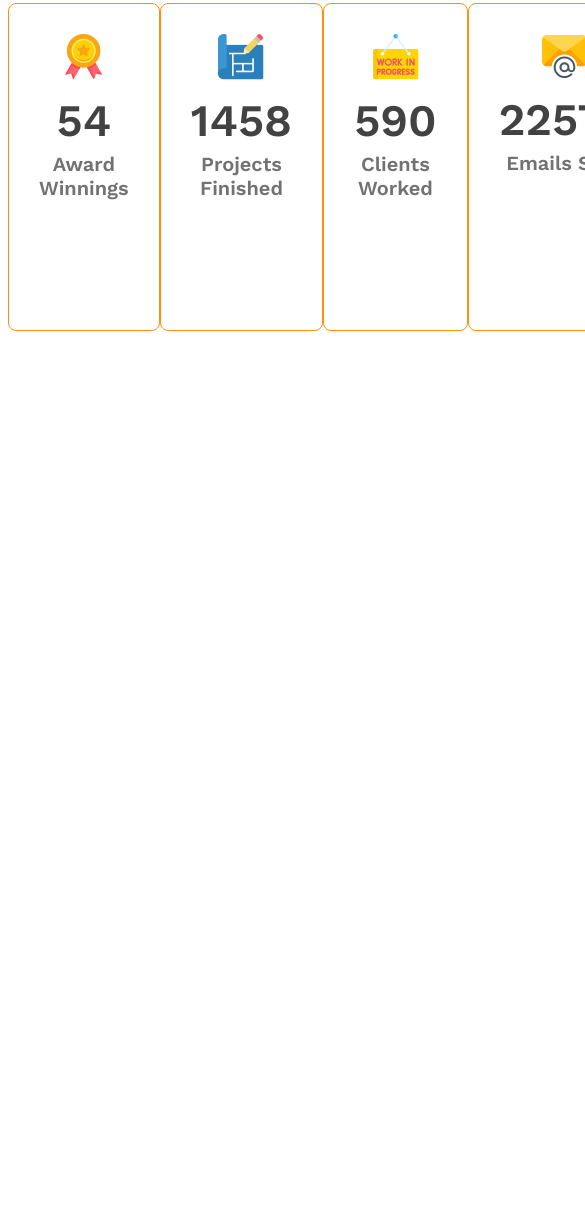
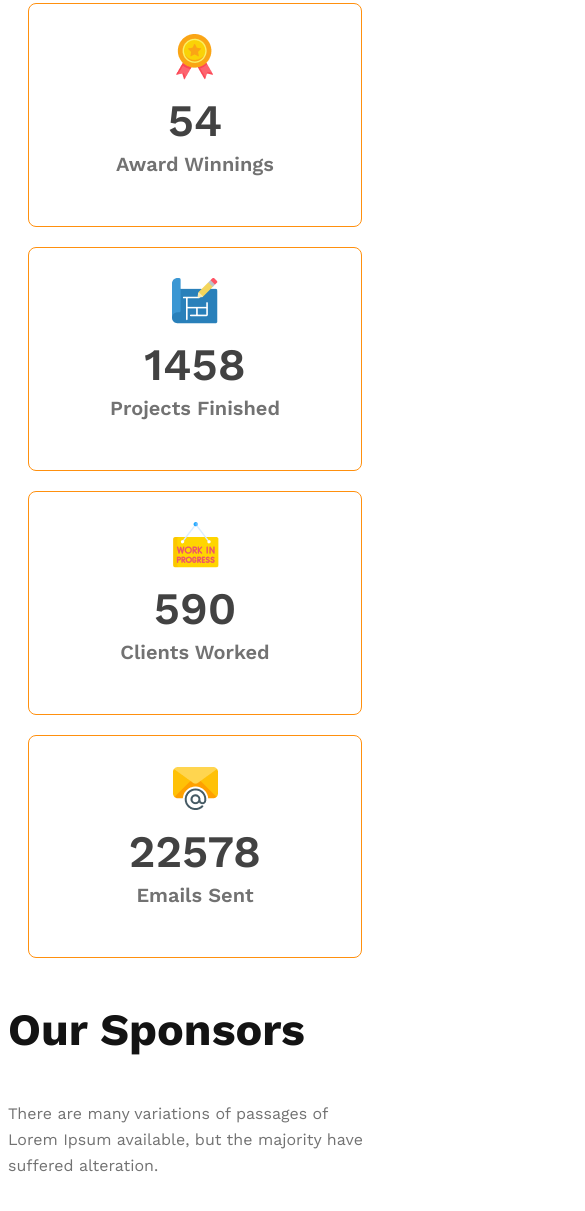
Before and after one commit to MiM1303/g3-architects-website, a plain HTML site: page index.html in a window 390 px wide. Shown: the part 3330-4541 px from the top of the page, 585 px wide, since content can reach past the window. Before the commit the page ends 3731 px from the top, so only its background shows below. Drawn offline with nearby package versions, Linux system fonts and the light colour scheme.

Commit message:
made facts section responsive and created sponsors section

```diff
--- a/index.html
+++ b/index.html
@@ -88,6 +88,15 @@
                 </div>
             </div>
         </section>
+
+        <!-- SPONSORS SECTION -->
+        <section class="sponsor-container">
+            <h3 class="section-title">
+                Our Sponsors
+            </h3>
+            <p class="text-light-grey">There are many variations of passages of Lorem Ipsum available, but the majority have suffered alteration.</p>
+
+        </section>
     </main>
     <!-- MAIN SECTION END -->
     <!-- FOOTER SECTION START -->
--- a/styles/architect.css
+++ b/styles/architect.css
@@ -185,6 +185,10 @@ main{
         flex-direction: column-reverse;
     }
 
+    .facts-card-container{
+        flex-direction: column;
+    }
+
     .teams-image-container{
         grid-template-columns: 1fr;
     }
@@ -193,9 +197,17 @@ main{
         margin-bottom: 20px;
     }
 
-    .teams-content{
+    .teams-content, .facts-card-container{
         padding-right: 20px;
         padding-left: 20px;
+    }
+
+    .facts-card-container{
+        gap: 20px;
+    }
+
+    .facts-card-container .card-title{
+        margin-bottom: 20px;
     }
 
 
```
